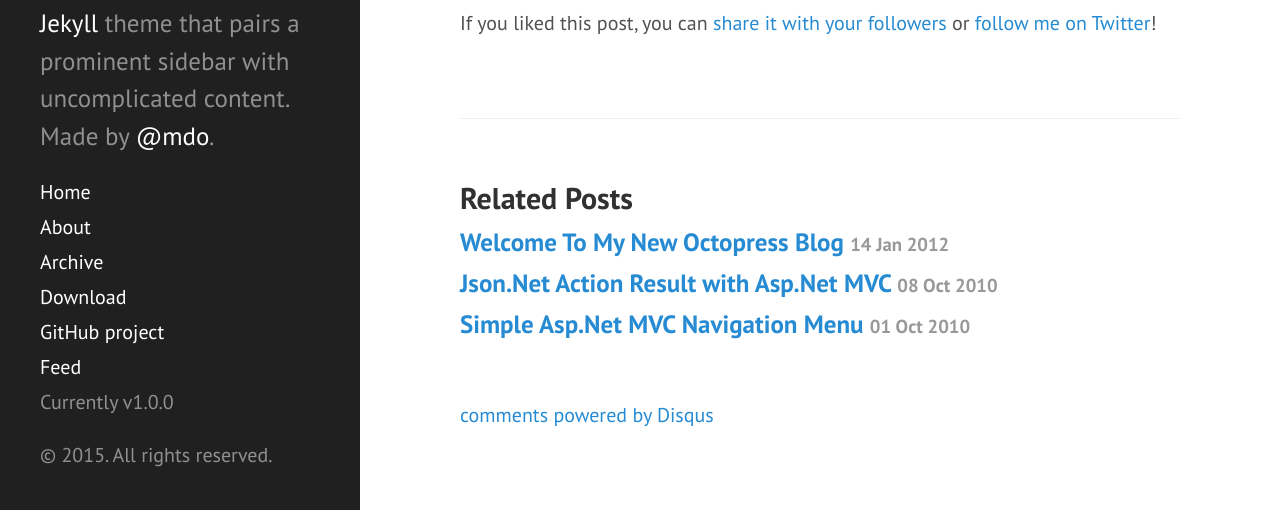
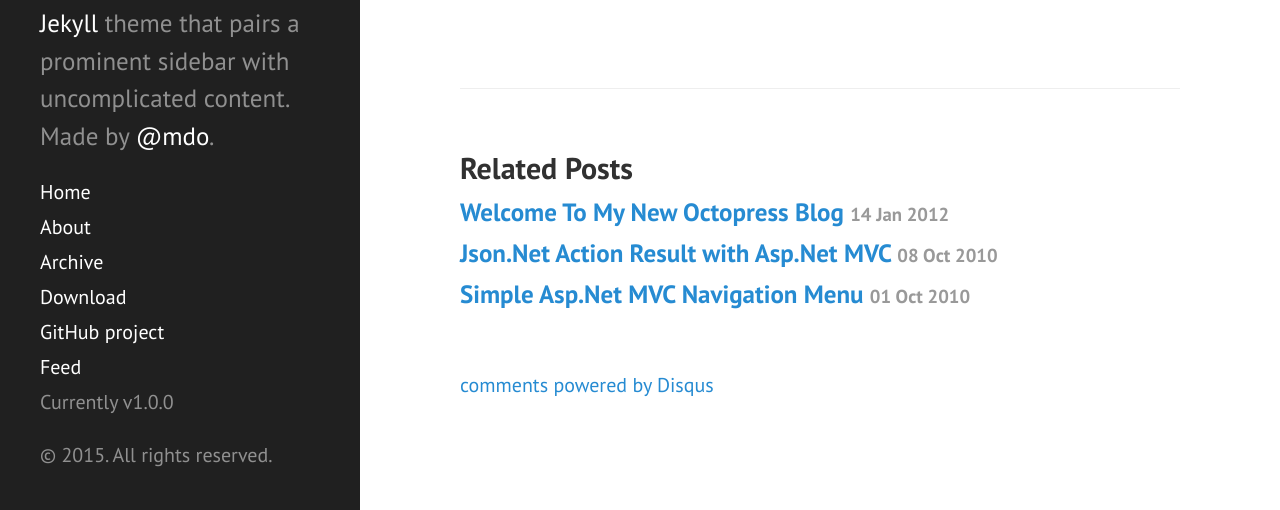
Before and after one commit to KyleLeneau/kyleleneau.com, a Jekyll site: the page built from _posts/2012-01-15-smart-windows-of-the-future.markdown, in a window 1280 px wide and 1115 px high. Shown: the part 605-1115 px from the top of the window. Built offline with Jekyll 4.4.1, drawn with Linux system fonts in a browser that asks for light colours; Markdown is read by kramdown in place of the engine named in the settings; comment, search, counter and statistics services are not loaded.

Commit message:
New post to kick the tires

```diff
--- a/_posts/2012-01-15-smart-windows-of-the-future.markdown
+++ b/_posts/2012-01-15-smart-windows-of-the-future.markdown
@@ -9,5 +9,3 @@ categories:
 This is awesome, I want one of these in my house! Can you imagine a weather overlay on it or watching the news. The blind feature is by far the coolest, minimal design saves me from curtains.
 
 <iframe width="560" height="315" src="http://www.youtube.com/embed/m5rlTrdF5Cs" frameborder="0" allowfullscreen></iframe>
-
-{% include twitter_plug.html %}
```
